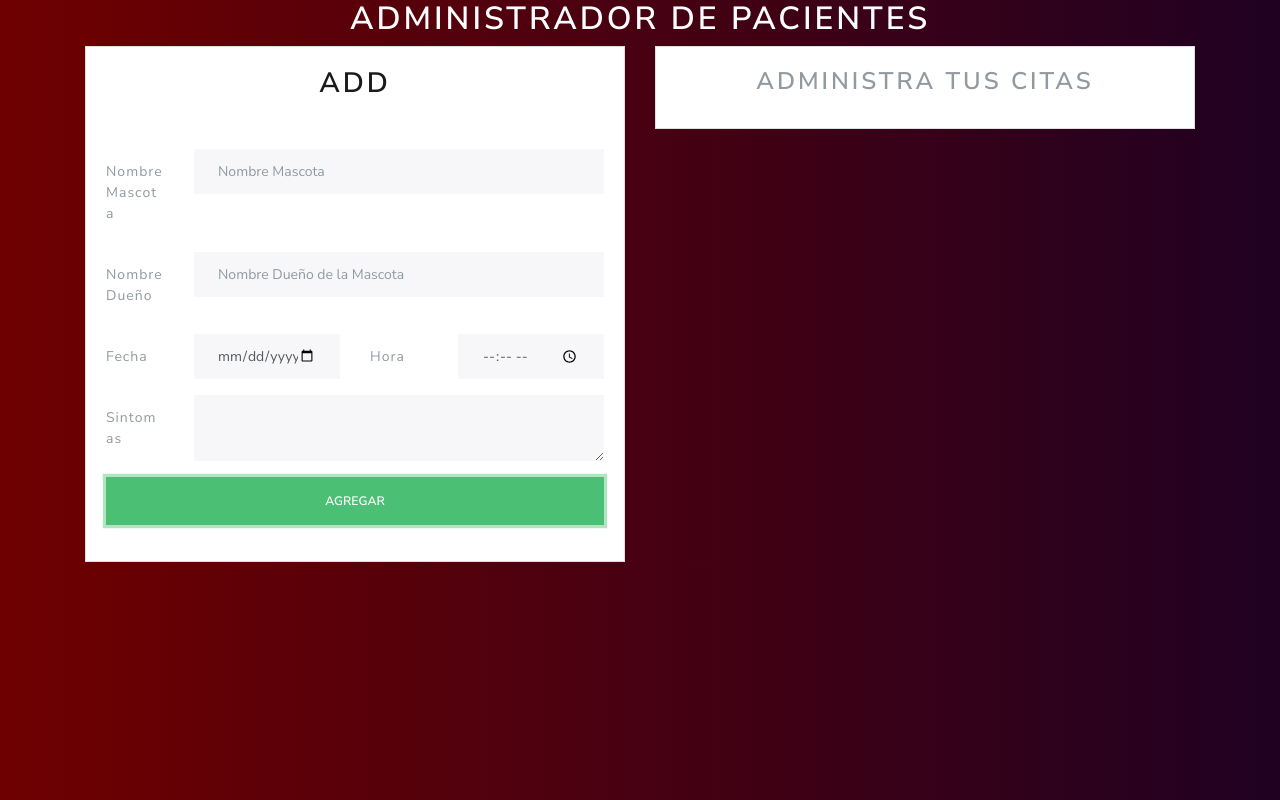
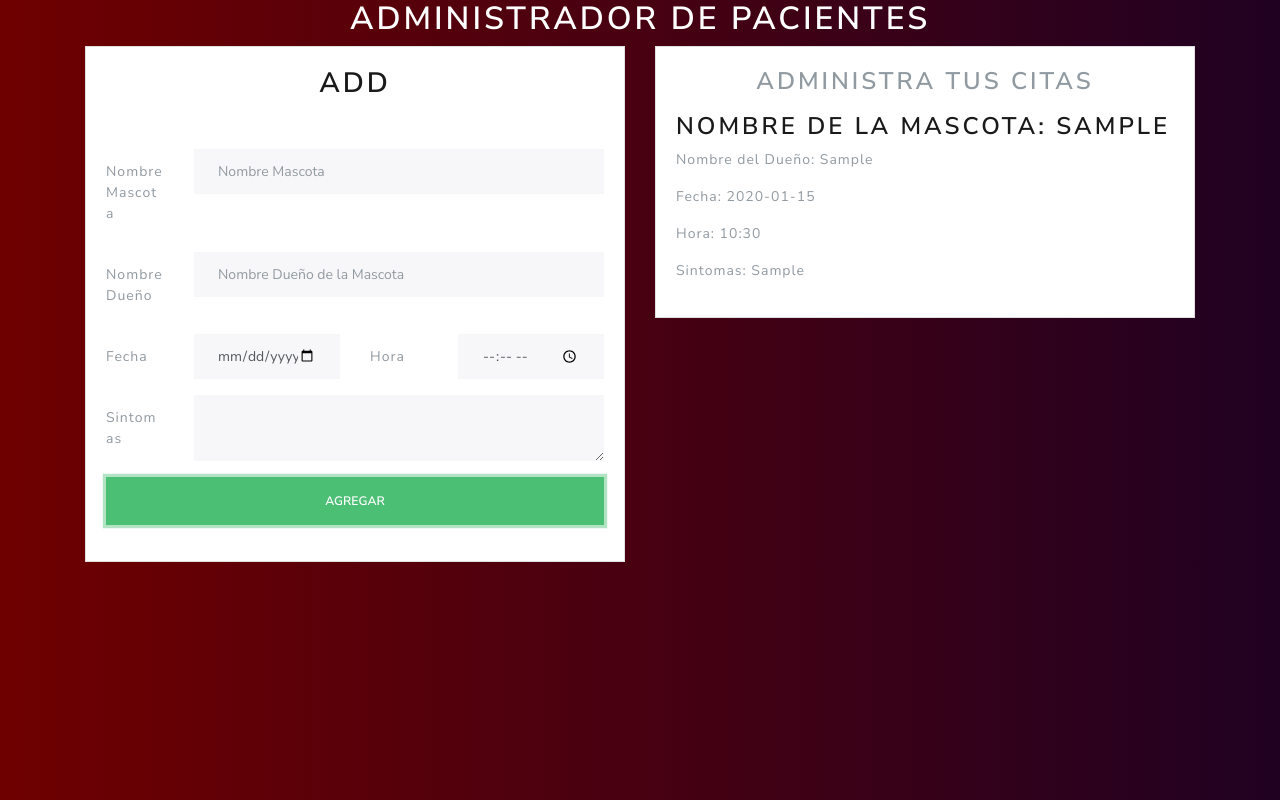
Before and after one commit to CHINOBv/admin-veterinaria, a React (Create React App) app: page / in a window 1280 px wide. Both pictures are taken after typing "Sample", "Sample", "2020-01-15", "10:30", "Sample" into the empty fields and a click on the button "AGREGAR". Built offline with nearby package versions, Linux system fonts and the light colour scheme.

Commit message:
Agrgue el componente Cita y lo recorri para crear nuevas citas

```diff
--- /dev/null
+++ b/src/components/Cita.jsx
@@ -0,0 +1,30 @@
+import React, { Component } from "react";
+
+class Cita extends Component {
+  state = {};
+  render() {
+    const { id, NMascota, NDue, Fecha, Hora, Sintomas } = this.props.info;
+    return (
+      <div className="media mt-3">
+        <div className="media-body">
+          <h3 className="mt-0">Nombre de la Mascota: {NMascota}</h3>
+          <p className="card-text">
+            <span>Nombre del Dueño: </span>{NDue}
+          </p>
+          <p className="card-text">
+            <span>Fecha: </span>{Fecha}
+          </p>
+          <p className="card-text">
+            <span>Hora: </span>{Hora}
+          </p>
+          <p className="card-text">
+            <span>Sintomas: </span>{Sintomas}
+          </p>
+          <p className="card-title"></p>
+        </div>
+      </div>
+    );
+  }
+}
+
+export default Cita;
--- a/src/components/Listcitas.jsx
+++ b/src/components/Listcitas.jsx
@@ -1,4 +1,6 @@
 import React, { Component } from "react";
+
+import Cita from './Cita.jsx'
 
 class Listcitas extends Component {
   state = {};
@@ -10,6 +12,12 @@ class Listcitas extends Component {
       <div className="card">
         <div className="card-body">
           <h3 className="card-title text-center">{message}</h3>
+          {Object.keys(citas).map(citas =>(
+              <Cita
+              key={citas}
+              info={this.props.citas[citas]}
+              />
+          ))}
         </div>
       </div>
     );
```
